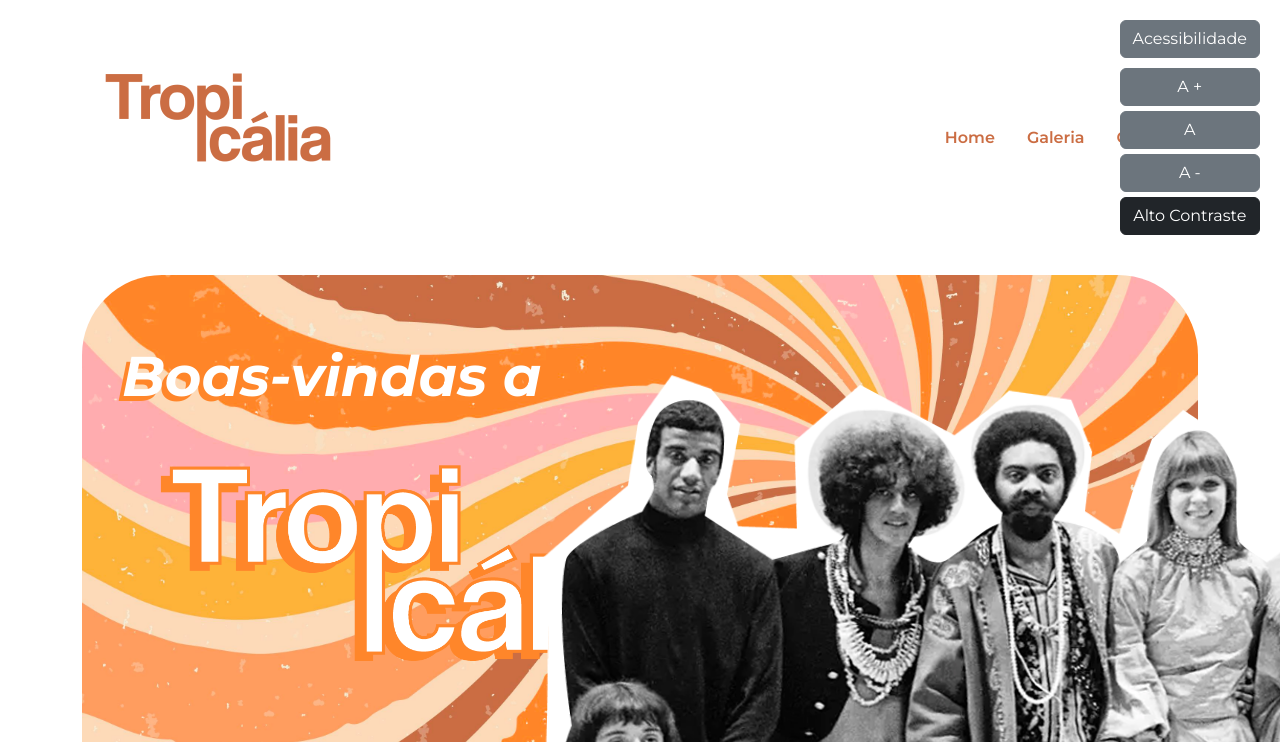
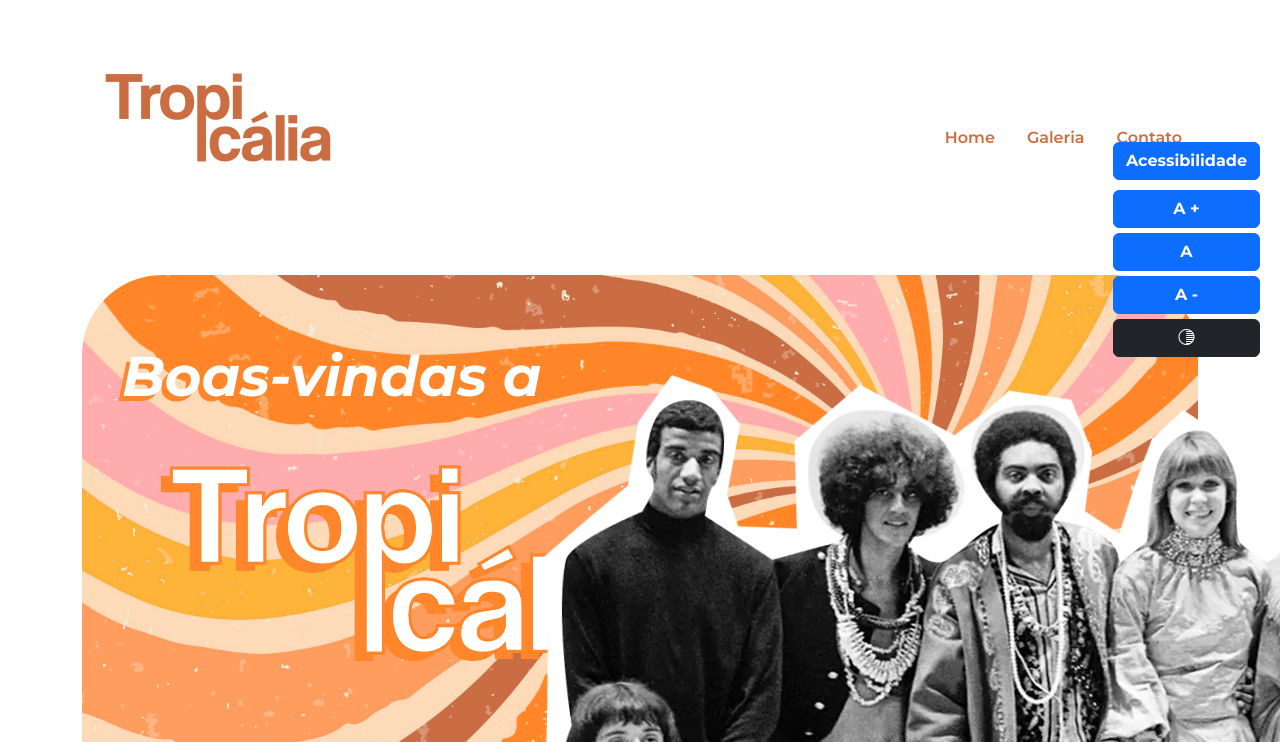
Before and after one commit to camilapessoa/tropicalia-acessivel, a plain HTML site: page index.html in a window 1280 px wide. Both pictures are taken after a click on the button "Acessibilidade". Shown: the top 742 px of the page. Drawn offline with nearby package versions, Linux system fonts and the light colour scheme.

Commit message:
refinamento sections e ajustes botão acessibilidade

```diff
--- a/index.html
+++ b/index.html
@@ -1,5 +1,6 @@
 <!DOCTYPE html>
 <html lang="pt-br">
+
 <head>
     <meta charset="UTF-8">
     <meta name="viewport" content="width=device-width, initial-scale=1">
@@ -9,8 +10,10 @@
     <link rel="stylesheet" href="https://cdn.jsdelivr.net/npm/bootstrap-icons@1.11.3/font/bootstrap-icons.min.css">
     <link rel="stylesheet" href="styles.css">
     <link rel="preconnect" href="https://fonts.gstatic.com" crossorigin>
-    <link href="https://fonts.googleapis.com/css2?family=Montserrat:ital,wght@0,100..900;1,100..900&display=swap" rel="stylesheet">
+    <link href="https://fonts.googleapis.com/css2?family=Montserrat:ital,wght@0,100..900;1,100..900&display=swap"
+        rel="stylesheet">
 </head>
+
 <body>
     <header class=" p-5">
 
@@ -24,25 +27,26 @@
 
         </nav>
         <div id="acessibilidade" class="accessibility-menu">
-            <button id="accessibility-btn" class="btn btn-secondary">Acessibilidade</button>
-            <div id="accessibility-options" class="accessibility-options d-none">
-                <button id="increase-font" class="btn btn-secondary">A +</button>
-                <button id="reset-font" class="btn btn-secondary">A</button>
-                <button id="decrease-font" class="btn btn-secondary">A -</button>
-                <button id="toggle-contrast" class="btn btn-dark">Alto Contraste</button>
+            <button id="accessibility-btn" class="btn btn-primary rotated-button fw-bold" >Acessibilidade</button>
+            <div id="accessibility-options" class="accessibility-options d-none ">
+                <button id="increase-font" class="btn btn-primary fw-bold">A +</button>
+                <button id="reset-font" class="btn btn-primary fw-bold">A</button>
+                <button id="decrease-font" class="btn btn-primary fw-bold">A -</button>
+                <button id="toggle-contrast" class="btn btn-dark"><i class="bi bi-shadows"></i> </button>
             </div>
         </div>
     </header>
 
 
-    <main class="container mt-4">
+    <main class="container my-5">
 
         <section id="home" class="my-5">
             <div class="home-background d-flex justify-content-between align-items-center">
                 <div class="left-content">
                     <h1 class="display-4 text-white fst-italic fw-bold">Boas-vindas a</h1>
                     <img src="img/logo-2.png" alt="Descrição da Imagem" class="mb-3" width="563" height="278">
-                        <a href="#tropicalia" class="btn btn-primary btn-lg botao-home fw-semibold" role="button">Quero conhecer!</a>
+                    <a href="#tropicalia" class="btn btn-primary btn-lg botao-home fw-semibold" role="button">Quero
+                        conhecer!</a>
                 </div>
 
                 <img src="img/Sem Título-1 1.png" alt="Descrição da Imagem" class="img-fluid custom-img">
@@ -51,7 +55,7 @@
 
         </section>
 
-        <section id="tropicalia" class="my-5 pt-6 ">
+        <section id="tropicalia" class="my-5 pt-6 section-tropicalia">
 
             <div class="container d-flex align-items-center tropicalia-background">
                 <div class="col-4 d-flex justify-content-center ">
@@ -59,46 +63,58 @@
                 </div>
                 <div class="col-5">
                     <h2>O que foi a Tropicália?</h2>
-                    <p class="p-2">A Tropicália, também conhecida como Tropicalismo, foi um movimento cultural brasileiro que surgiu na década de 1960, tendo seu auge entre 1967 e 1968. Esse movimento abrangeu várias expressões artísticas, como a música, o cinema, o teatro e as artes plásticas, e teve como principal característica a mistura de elementos da cultura brasileira tradicional com influências estrangeiras, especialmente do rock e da música pop.</p>
+                    <p class="p-2">A Tropicália, também conhecida como Tropicalismo, foi um movimento cultural
+                        brasileiro que surgiu na década de 1960, tendo seu auge entre 1967 e 1968. Esse movimento
+                        abrangeu várias expressões artísticas, como a música, o cinema, o teatro e as artes plásticas, e
+                        teve como principal característica a mistura de elementos da cultura brasileira tradicional com
+                        influências estrangeiras, especialmente do rock e da música pop.</p>
                 </div>
             </div>
         </section>
 
-        <section id="galeria" class="my-5 " >
+        <section id="galeria" >
+            <!-- class="my-5 " -->
             <h2 class="text-center pt-5">Galeria</h2>
             <div class="container p-2 galeria-background">
-                <div class="row p-5" >
-                    <div class="col-sm-6 mb-3 "><img src="img/imagem1.jpg" class="rounded mx-auto d-block" width="395" heigth="230" alt="..."></div>
-                    <div class="col-sm-6 mb-3"><img src="img/imagem2.jpg" class="rounded mx-auto d-block" width="395" heigth="230" alt="..."></div>
+                <div class="row p-5">
+                    <div class="col-sm-6 mb-3 "><img src="img/imagem1.jpg" class="rounded mx-auto d-block" width="395"
+                            heigth="230" alt="..."></div>
+                    <div class="col-sm-6 mb-3"><img src="img/imagem2.jpg" class="rounded mx-auto d-block" width="395"
+                            heigth="230" alt="..."></div>
                 </div>
                 <div class="row">
                     <div class="col-12 d-flex justify-content-center">
-                        <img src="img/tropicalia-2.webp" class="rounded mx-auto d-block" width="498" heigth="306"alt="...">
+                        <img src="img/tropicalia-2.webp" class="rounded mx-auto d-block" width="498" heigth="306"
+                            alt="...">
                     </div>
                 </div>
             </div>
         </section>
 
         </section>
-        <section id="contato" class="my-5">
+        <section id="contato" >
+            <!-- class="my-5" -->
             <div class="container p-5 d-flex justify-content-center">
                 <div class="formulario col-md-8 col-lg-10 rounded-5"> <!-- Caixa do formulário com 60% de largura -->
                     <h2 class="mb-3">Entre em contato</h2>
                     <form>
                         <div class="form-group mb-3">
                             <label for="nome">Nome</label>
-                            <input type="text" id="nome" name="nome" class="form-control rounded-pill mt-1" placeholder="Digite seu nome completo">
+                            <input type="text" id="nome" name="nome" class="form-control rounded-pill mt-1"
+                                placeholder="Digite seu nome completo">
                         </div>
                         <div class="form-group mb-3">
                             <label for="email">Email</label>
-                            <input type="email" id="email" name="email" class="form-control rounded-pill mt-1" placeholder="Digite seu email">
+                            <input type="email" id="email" name="email" class="form-control rounded-pill mt-1"
+                                placeholder="Digite seu email">
                         </div>
                         <div class="form-group mb-3">
                             <label for="mensagem">Mensagem</label>
-                            <textarea id="mensagem" name="mensagem" class="form-control rounded-5 mt-1" rows="4" placeholder="Escreva sua mensagem"></textarea>
+                            <textarea id="mensagem" name="mensagem" class="form-control rounded-5 mt-1" rows="4"
+                                placeholder="Escreva sua mensagem"></textarea>
                         </div>
-                        <div class="d-grid gap-2" >
-                            <button type="submit" class="btn btn-primary btn-lg rounded-pill"  >Enviar</button>
+                        <div class="d-grid gap-2">
+                            <button type="submit" class="btn btn-primary btn-lg rounded-pill">Enviar</button>
                         </div>
                     </form>
                 </div>
@@ -118,4 +134,5 @@
     <script src="https://cdn.jsdelivr.net/npm/bootstrap@5.3.3/dist/js/bootstrap.bundle.min.js"></script>
     <script src="script.js"></script>
 </body>
+
 </html>
--- a/script.js
+++ b/script.js
@@ -3,6 +3,7 @@ document.addEventListener('DOMContentLoaded', function() {
     const accessibilityOptions = document.getElementById('accessibility-options');
 
     accessibilityBtn.addEventListener('click', function() {
+        accessibilityBtn.classList.toggle('rotated-button');
         accessibilityOptions.classList.toggle('d-none');
         accessibilityOptions.classList.toggle('show');
     });
--- a/styles.css
+++ b/styles.css
@@ -14,9 +14,14 @@ header {
     background-color: #ffffff;
 }
 
-section {
+.section-tropicalia{
     margin-top: 5rem;
     margin-bottom: 5rem;
+}
+
+section {
+    /* margin-top: 5rem;
+    margin-bottom: 5rem; */
     padding-bottom: 5rem;
 }
 
@@ -155,6 +160,8 @@ h2 {
 
 
 
+
+
 /* Alto contraste */
 
 .high-contrast {
@@ -185,11 +192,24 @@ form{
     color: #343a40;
 }
 
-.accessibility-menu {
+/* .accessibility-menu {
     position: fixed;
     top: 20px;
     right: 20px;
     z-index: 1000;
+} */
+
+.accessibility-menu {
+    position: fixed;
+    top: 2rem;
+    right: 20px; /* Ajusta a distância da borda direita */
+    transform: translateY(50%);
+    z-index: 1000;
+}
+
+.rotated-button {
+    transform: rotate(-90deg);
+    transform-origin: right center;
 }
 
 .accessibility-options {
@@ -198,7 +218,7 @@ form{
     flex-direction: column;
     opacity: 0;
     transform: translateY(-10px);
-    /* transition: opacity 0.3s ease-in-out, transform 0.3s ease-in-out; */
+    transition: opacity 0.3s, transform 0.3s;
 }
 
 .accessibility-options.show {
```
Lines whose indentation alone changed are shown as unchanged.
